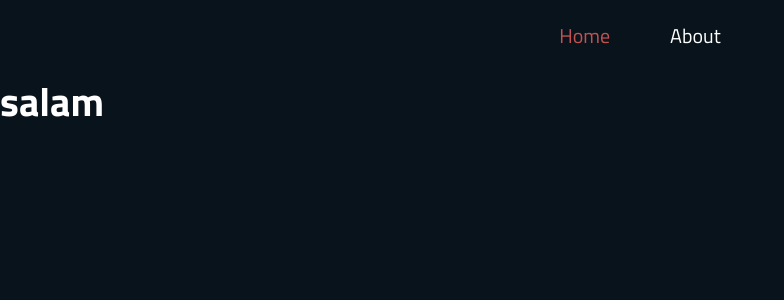
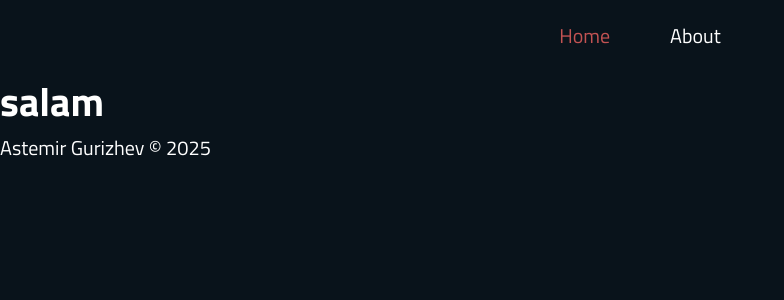
Before and after one commit to Astemir-Gurizhev/car-sales-next-app, a Next.js app: page / in a window 1280 px wide. Shown: the top 300 px of the page, without its empty margins (0-784 px from the left). Built offline with nearby package versions, Linux system fonts and the light colour scheme.

Commit message:
Import only on the client. dynamic function and ssr:false

```diff
--- a/src/components/layout/Layout.tsx
+++ b/src/components/layout/Layout.tsx
@@ -1,7 +1,12 @@
+import dynamic from 'next/dynamic'
 import { FC, PropsWithChildren } from 'react'
 import Meta from '../seo/Meta'
 import { IMeta } from '../seo/meta.interface'
 import Header from './header/Header'
+
+const DynamicFooter = dynamic(() => import('./footer/Footer'), {
+	ssr: false,
+})
 
 const Layout: FC<PropsWithChildren<IMeta>> = ({
 	children,
@@ -12,6 +17,7 @@ const Layout: FC<PropsWithChildren<IMeta>> = ({
 		<Meta title={title} description={description}>
 			<Header />
 			{children}
+			<DynamicFooter />
 		</Meta>
 	)
 }
--- /dev/null
+++ b/src/components/layout/footer/Footer.tsx
@@ -0,0 +1,5 @@
+const Footer = () => {
+	return <div>Astemir Gurizhev &copy; 2025</div>
+}
+
+export default Footer
```
